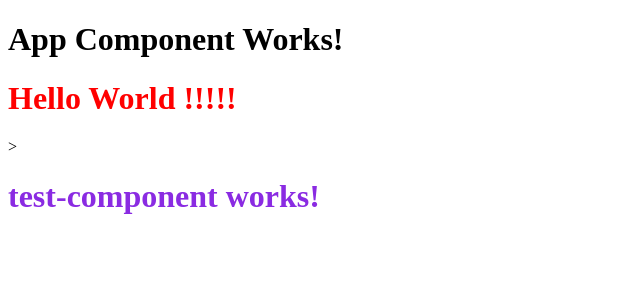
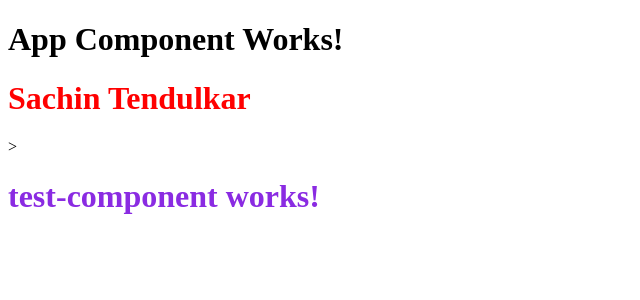
Before and after one commit to MlVn5135264/hello-world, an Angular app: page / in a window 1280 px wide. Shown: the top 300 px of the page, without its empty margins (0-640 px from the left). Built offline with nearby package versions, Linux system fonts and the light colour scheme.

Commit message:
One way data binding. Component -> Template

```diff
--- a/src/app/hello-world.component.html
+++ b/src/app/hello-world.component.html
@@ -1 +1 @@
-<h1>{{title}}</h1>
+<h1>{{firstName}} {{lastName}}</h1>
--- a/src/app/hello-world.component.ts
+++ b/src/app/hello-world.component.ts
@@ -7,5 +7,6 @@
 })
 
 export class helloWorldComponent{
-    title = 'Hello World  !!!!!'
+    firstName = 'Sachin';
+    lastName = 'Tendulkar'
 }
```
